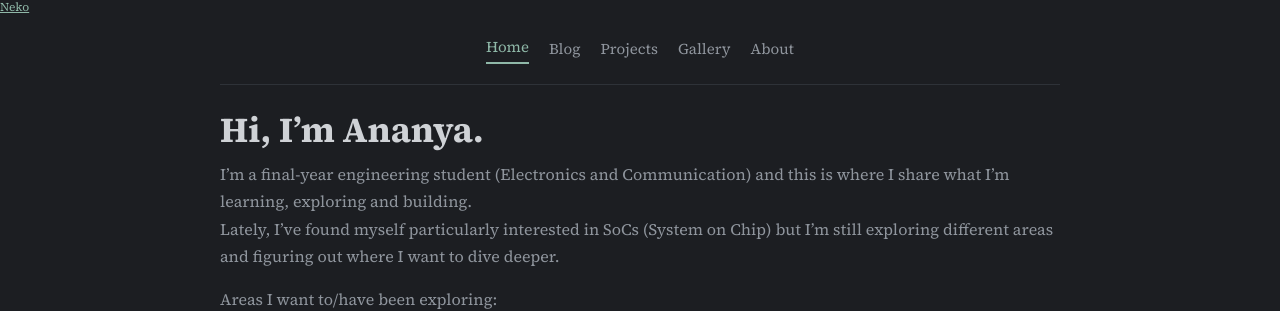
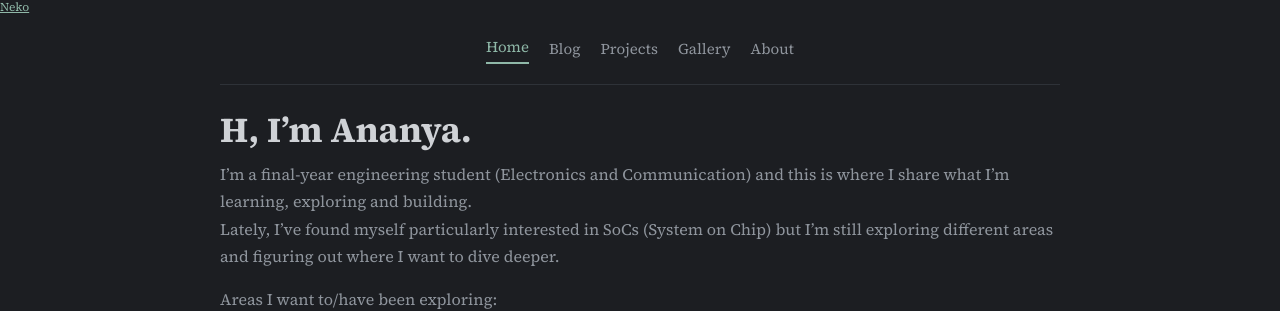
Before and after one commit to ananya-verma190/ananya-verma190.github.io, a Jekyll site: the page built from index.html, in a window 1280 px wide. Shown: the top 311 px of the page. Built offline with Jekyll 4.4.1, drawn with Linux system fonts in a browser that asks for light colours.

```diff
--- a/_config.yml
+++ b/_config.yml
@@ -1,4 +1,4 @@
-title: Ananya Verma
+title: Ananya
 lang: en
 permalink: /blog/:title/
 
--- a/index.html
+++ b/index.html
@@ -2,7 +2,7 @@
 layout: default
 ---
 <section id="home">
-<h1>Hi, I’m Ananya.</h1>
+<h1>H, I’m Ananya.</h1>
 {% capture home_md %}{% include home.md %}{% endcapture %}
 <div class="prose home-text">{{ home_md | markdownify }}</div>
 </section>
```
